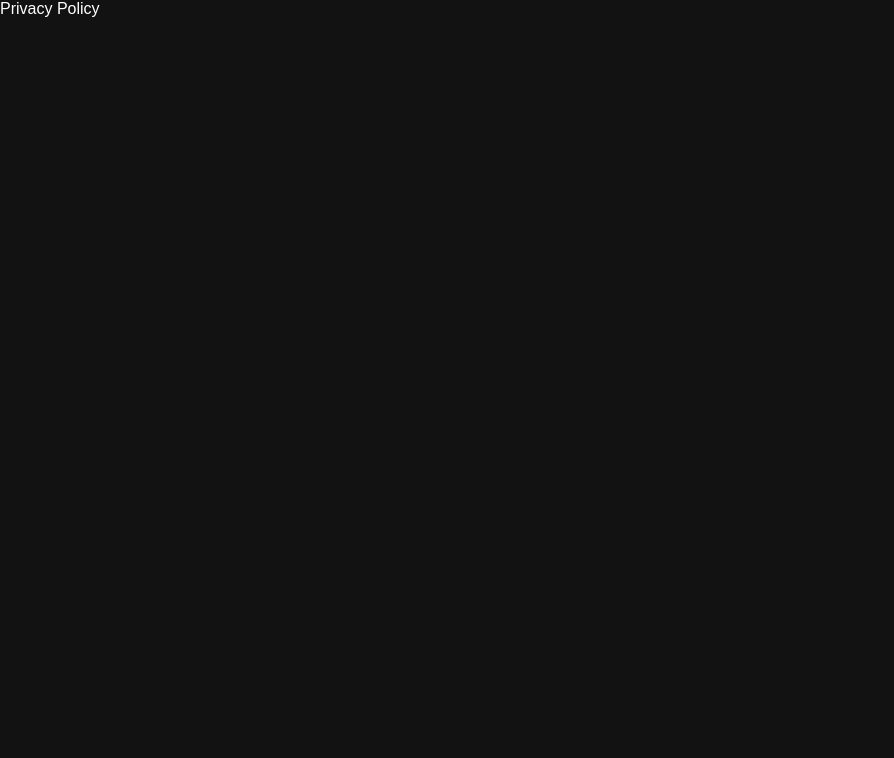
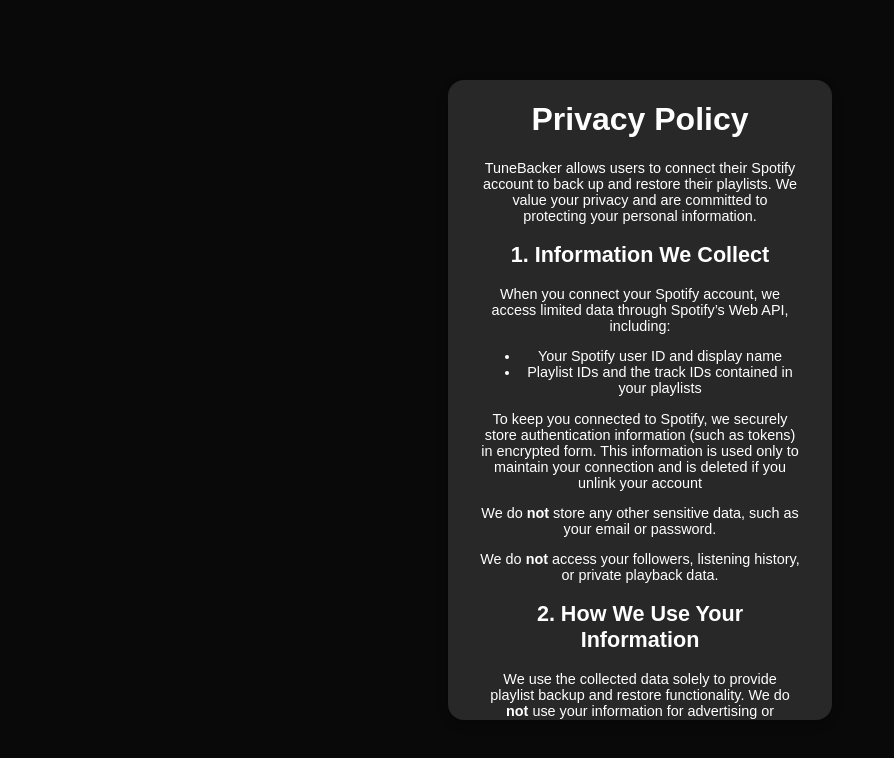
Before and after one commit to nwnel-017/Spotify-backup, a React (Create React App) app in the folder frontend/: page /privacy in a window 1280 px wide. Shown: the top 758 px of the page, without its empty margins (0-894 px from the left). Built offline with nearby package versions, Linux system fonts and the light colour scheme; no server answers.

Commit message:
added privacy policy

```diff
--- a/frontend/src/components/Sidebar.js
+++ b/frontend/src/components/Sidebar.js
@@ -10,6 +10,7 @@
   onClose,
   viewBackups,
   viewHelp,
+  viewPrivacyPolicy,
   logout,
 }) => {
   const navigate = useNavigate();
@@ -27,6 +28,7 @@
         <li onClick={() => goHome()}>Home</li>
         <li onClick={() => viewBackups()}>My Backups</li>
         <li onClick={() => viewHelp()}>Help</li>
+        <li onClick={() => viewPrivacyPolicy()}>Privacy Policy</li>
         <li onClick={() => logout()}>Logout</li>
       </ul>
     </div>
--- a/frontend/src/pages/Home.js
+++ b/frontend/src/pages/Home.js
@@ -7,6 +7,7 @@
 import Backups from "./Backups";
 import Help from "./Help";
 import AccountNotLinked from "../components/AccountNotLinked";
+import PrivacyPolicy from "./PrivacyPolicy";
 import {
   getSpotifyProfile,
   startSpotifyAuth,
@@ -17,7 +18,7 @@
 import styles from "./styles/Home.module.css";
 
 const Home = () => {
-  const { user, getUser, authLoading } = useAuth();
+  const { user, authLoading } = useAuth();
   const { search } = useLocation();
   const params = new URLSearchParams(search);
   const playlistRestored = params.get("playlistRestored");
@@ -135,6 +136,9 @@
 
     if (currentView === "backups") return <Backups />;
 
+    if (currentView === "privacy")
+      return <PrivacyPolicy onClose={() => setCurrentView("playlists")} />;
+
     if (accountNotLinked)
       return <AccountNotLinked linkAccount={() => linkAccount()} />;
 
@@ -186,6 +190,10 @@
           setCurrentView("help");
           setSidebarOpen(!sidebarOpen);
         }}
+        viewPrivacyPolicy={() => {
+          setCurrentView("privacy");
+          setSidebarOpen(!sidebarOpen);
+        }}
         logout={() => handleLogout()}
       />
       <div className={styles.componentContainer}>{renderContent()}</div>
--- a/frontend/src/pages/PrivacyPolicy.js
+++ b/frontend/src/pages/PrivacyPolicy.js
@@ -1,5 +1,124 @@
-const PrivacyPolicy = () => {
-  return <div>Privacy Policy</div>;
+import styles from "./styles/Home.module.css";
+
+const PrivacyPolicy = ({ show, onClose }) => {
+  return (
+    <div className={`${styles.overlay} ${styles.active}`} onClick={onClose}>
+      <div className={`${styles.popup} ${styles.scrollableWindow}`}>
+        <h1>Privacy Policy</h1>
+        <div className={styles.popupText}>
+          <p>
+            TuneBacker allows users to connect their Spotify account to back up
+            and restore their playlists. We value your privacy and are committed
+            to protecting your personal information.
+          </p>
+
+          <h2>1. Information We Collect</h2>
+          <p>
+            When you connect your Spotify account, we access limited data
+            through Spotify’s Web API, including:
+          </p>
+          <ul>
+            <li>Your Spotify user ID and display name</li>
+            <li>Playlist IDs and the track IDs contained in your playlists</li>
+          </ul>
+          <p>
+            To keep you connected to Spotify, we securely store authentication
+            information (such as tokens) in encrypted form. This information is
+            used only to maintain your connection and is deleted if you unlink
+            your account
+          </p>
+          <p>
+            We do <strong>not</strong> store any other sensitive data, such as
+            your email or password.
+          </p>
+          <p>
+            We do <strong>not</strong> access your followers, listening history,
+            or private playback data.
+          </p>
+
+          <h2>2. How We Use Your Information</h2>
+          <p>
+            We use the collected data solely to provide playlist backup and
+            restore functionality. We do <strong>not</strong> use your
+            information for advertising or analytics, and we do not sell or
+            share your data with third parties.
+          </p>
+
+          <h2>3. Data Storage and Security</h2>
+          <p>
+            Your data is securely stored in our database hosted on{" "}
+            <strong>Supabase</strong>. We apply standard security practices to
+            protect your data from unauthorized access, alteration, or deletion.
+          </p>
+
+          <h2>4. Data Retention and Deletion</h2>
+          <ul>
+            <li>
+              Your playlist backups remain stored until you delete them or
+              unlink your Spotify account.
+            </li>
+            <li>
+              You can delete your backups or disconnect Spotify at any time from
+              within the app.
+            </li>
+            <li>
+              When you disconnect, all associated Spotify data (including
+              backups) is permanently deleted from our servers.
+            </li>
+          </ul>
+          <p>
+            You may also revoke our access to your Spotify account directly at{" "}
+            <a href="https://www.spotify.com/account/apps">
+              https://www.spotify.com/account/apps
+            </a>
+            .
+          </p>
+
+          <h2>5. Third-Party Services</h2>
+          <p>This app uses:</p>
+          <ul>
+            <li>
+              <strong>Spotify Web API</strong> — to access your playlists with
+              your consent
+            </li>
+            <li>
+              <strong>Supabase</strong> — to store backup data securely
+            </li>
+          </ul>
+          <p>
+            Both services may process data in accordance with their own privacy
+            policies.
+          </p>
+
+          <h2>6. Your Rights</h2>
+          <ul>
+            <li>Access and review the Spotify data we store</li>
+            <li>Delete your backups at any time</li>
+            <li>Revoke Spotify access at any time</li>
+          </ul>
+          <p>
+            If you revoke Spotify access, we automatically delete all stored
+            data associated with your account.
+          </p>
+
+          <h2>7. Changes to This Policy</h2>
+          <p>
+            We may update this policy from time to time. Any changes will be
+            posted on this page with an updated “Last updated” date.
+          </p>
+
+          <h2>8. Contact Us</h2>
+          <p>
+            If you have questions about this privacy policy or your data, please
+            contact us at:
+          </p>
+          <p>
+            <strong>Email:</strong> support@[yourappdomain].com
+          </p>
+        </div>
+      </div>
+    </div>
+  );
 };
 
 export default PrivacyPolicy;
```
